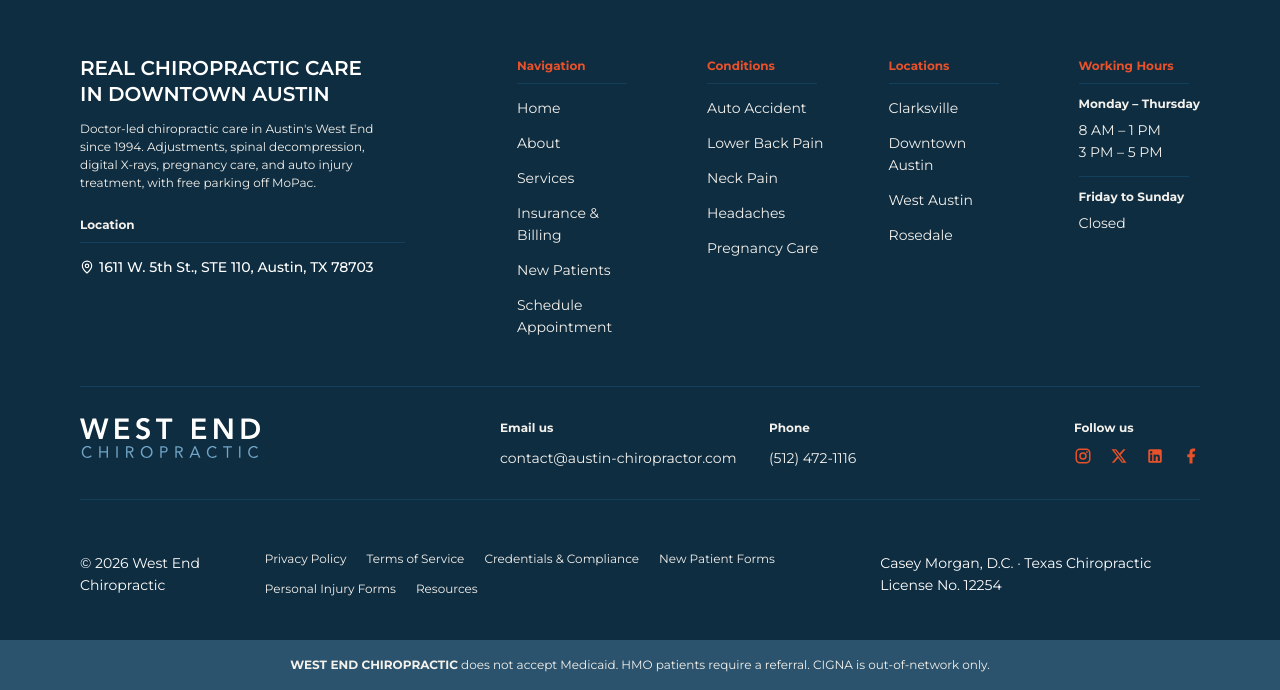
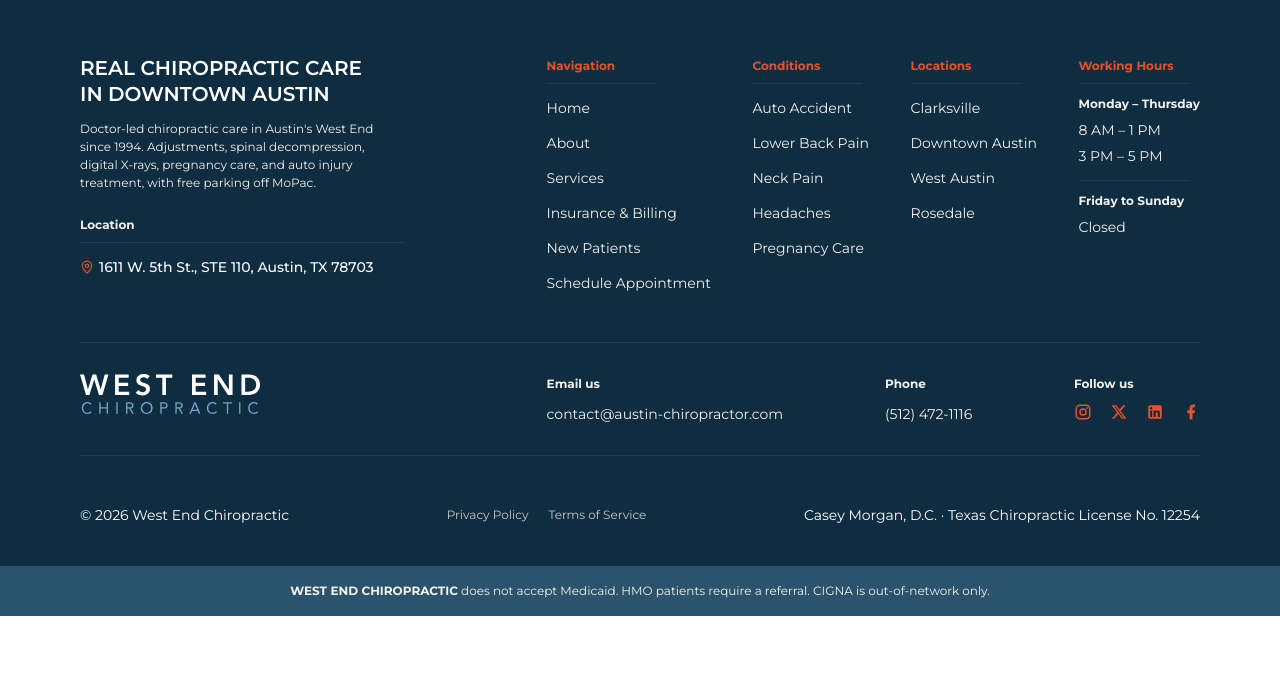
Before and after one commit to syedeasin/wec-dev, an Astro site: page /forms in a window 1280 px wide. Shown: the part 2122-2812 px from the top of the page. After the commit the page ends 2738 px from the top, so only its background shows below. Built offline with nearby package versions, Linux system fonts and the light colour scheme; Astro itself is replaced by a stand-in of ours.

Commit message:
Footer: match Figma columns/mobile grid/hours, keep small Privacy + Terms links in bottom row
Co-Authored-By: Claude Opus 5.5 <noreply@anthropic.com>
Claude-Session: https://claude.ai/code/session_017zGogp3pdptG31KvQE442G

```diff
--- a/src/components/layout/Footer.astro
+++ b/src/components/layout/Footer.astro
@@ -40,7 +40,7 @@ const social = [
           <p class="footer__head">Working Hours</p>
           <div class="footer__hours">
             <p class="footer__day">Monday – Thursday</p>
-            <p>8 AM – 1 PM<br />3 PM – 5 PM</p>
+            <div class="footer__times"><p>8 AM – 1 PM</p><p>3 PM – 5 PM</p></div>
           </div>
           <hr class="footer__rule" />
           <div class="footer__hours">
@@ -67,7 +67,7 @@ const social = [
 
     <div class="footer__bottom">
       <p>© {year} West End Chiropractic</p>
-      <ul role="list" class="footer__legal">{legal.map((l) => <li><a href={l.href}>{l.label}</a></li>)}</ul>
+      <ul role="list" class="footer__legal">{legal.filter((l) => /privacy|terms/i.test(l.label)).map((l) => <li><a href={l.href}>{l.label}</a></li>)}</ul>
       <p>{site.license}</p>
     </div>
   </div>
@@ -82,7 +82,9 @@ const social = [
   .stack-13 { display: flex; flex-direction: column; gap: 13px; }
   .footer__title { font-size: 20px; line-height: 26px; font-weight: 600; color: var(--white); }
   .footer__blurb { font-size: 12px; line-height: 1.5; }
-  .footer__cols { display: grid; grid-template-columns: repeat(2, minmax(0, 1fr)); gap: 65px 24px; }
+  .footer__cols { display: grid; grid-template-columns: minmax(0, 180px) minmax(0, 1fr); gap: 65px 24px; }
+  .footer__times { display: flex; flex-direction: column; gap: 4px; }
+  .footer__addr :global(.icon) { color: var(--orange-500); }
   .footer__col { display: flex; flex-direction: column; gap: 13px; font-size: 14px; line-height: 22px; }
   .footer__col ul { display: flex; flex-direction: column; gap: 13px; list-style: none; padding: 0; }
   .footer__col a:hover { color: var(--white); text-decoration: underline; text-underline-offset: 3px; }
@@ -95,13 +97,14 @@ const social = [
   .footer__day { font-size: 12px; line-height: 1.2; font-weight: 700; }
   .footer__rule { border: 0; border-top: 1px solid var(--navy-line); max-width: 110px; margin: 0; }
   .footer__mid { display: flex; flex-direction: column; gap: 60px; padding-block: 30px; border-block: 1px solid var(--navy-line); }
-  .footer__contact { display: grid; grid-template-columns: repeat(2, minmax(0, max-content)); gap: 32px; }
+  .footer__contact { display: grid; grid-template-columns: repeat(2, minmax(0, 1fr)); gap: 32px 24px; }
   .footer__contact > :first-child { grid-column: 1 / -1; }
   .footer__contact .footer__col { gap: 8px; }
   .footer__social { display: flex; gap: 18px; color: var(--orange-500); }
   .footer__social a:hover { color: var(--white); }
   .footer__bottom { display: flex; flex-direction: column; gap: 16px; font-size: 14px; line-height: 22px; color: var(--white); }
-  .footer__legal { display: flex; flex-wrap: wrap; gap: 8px 20px; list-style: none; padding: 0; color: var(--sand-100); font-size: 12px; }
+  .footer__bottom > p { flex: none; }
+  .footer__legal { display: flex; flex-wrap: wrap; gap: 4px 20px; list-style: none; padding: 0; color: var(--sand-100); font-size: 12px; line-height: 20px; opacity: .8; }
   .footer__legal a:hover { color: var(--white); text-decoration: underline; }
   .footer__disclaimer { background: var(--navy-600); color: var(--sand-100); font-size: 11px; line-height: 1.5; text-align: center; padding: 16px var(--gutter); }
 
@@ -113,10 +116,13 @@ const social = [
   }
   @media (min-width: 1280px) {
     .footer__inner { padding-top: 90px; padding-bottom: 40px; }
-    .footer__top { flex-direction: row; justify-content: space-between; gap: 112px; }
-    .footer__about { max-width: 325px; }
+    /* Figma (1200 frame): brand 317-325px left, link row 700px right; both rows spread with space-between.
+       The right block scales with the container (700/1200) so wide screens don't open a hole in the middle. */
+    .footer__top { flex-direction: row; justify-content: space-between; gap: 40px; }
+    .footer__about { max-width: 325px; flex: none; }
+    .footer__cols { display: flex; justify-content: space-between; gap: 24px; width: 58.34%; }
     .footer__mid { flex-direction: row; align-items: center; justify-content: space-between; }
-    .footer__contact { gap: 32px; width: 700px; grid-template-columns: 237px 1fr max-content; }
+    .footer__contact { display: flex; justify-content: space-between; gap: 32px; width: 58.34%; }
     .footer__bottom { flex-direction: row; align-items: center; justify-content: space-between; }
   }
 </style>
```
